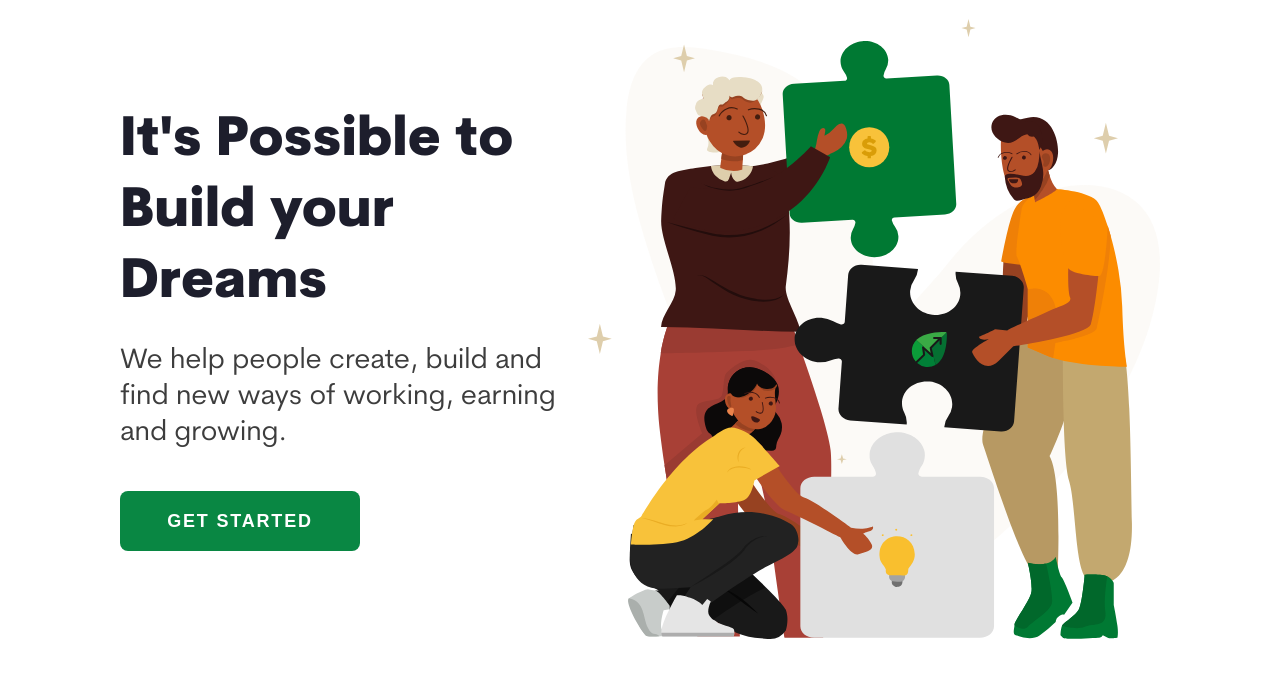
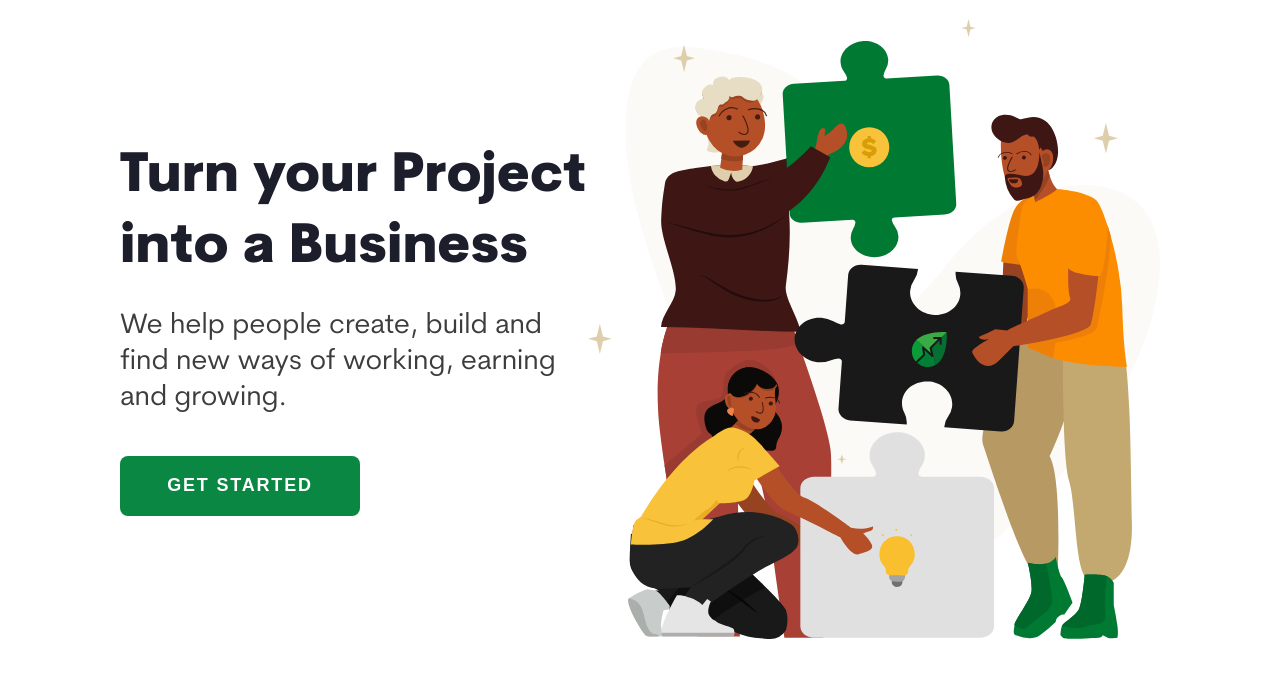
Before and after one commit to Growth-Clinic/growth-clinic.github.io, a plain HTML site: page index.html in a window 1280 px wide. Shown: the part 101-800 px from the top of the page. Drawn offline with nearby package versions, Linux system fonts and the light colour scheme.

Commit message:
Update header text

```diff
--- a/index.html
+++ b/index.html
@@ -79,7 +79,7 @@
         <div class="hero-section">
             <div class="hero-content">
                 <h1 class="hero-header-text">
-                    It's Possible to Build your Dreams
+                    Turn your Project into a Business
                 </h1>
                 <p class="hero-body-text">
                     We help people create, build and
```
